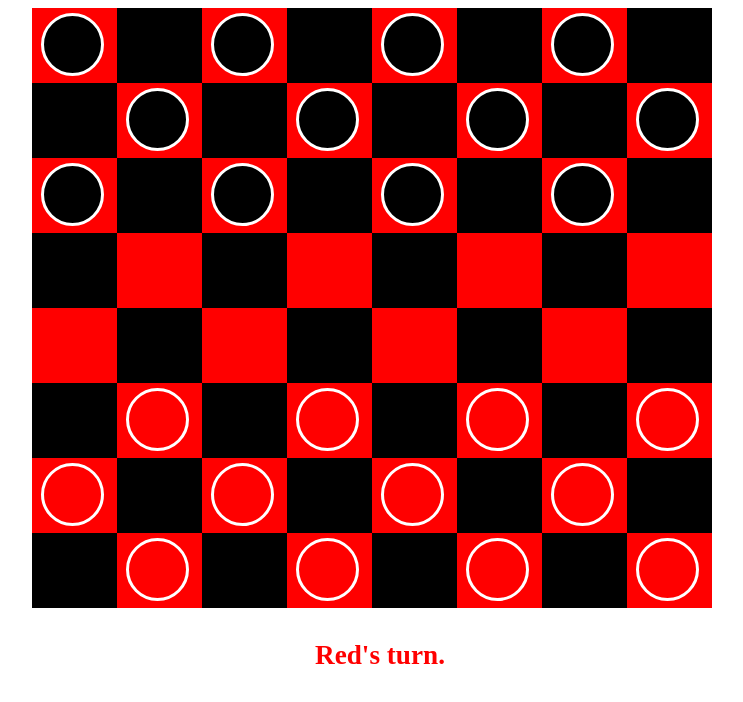
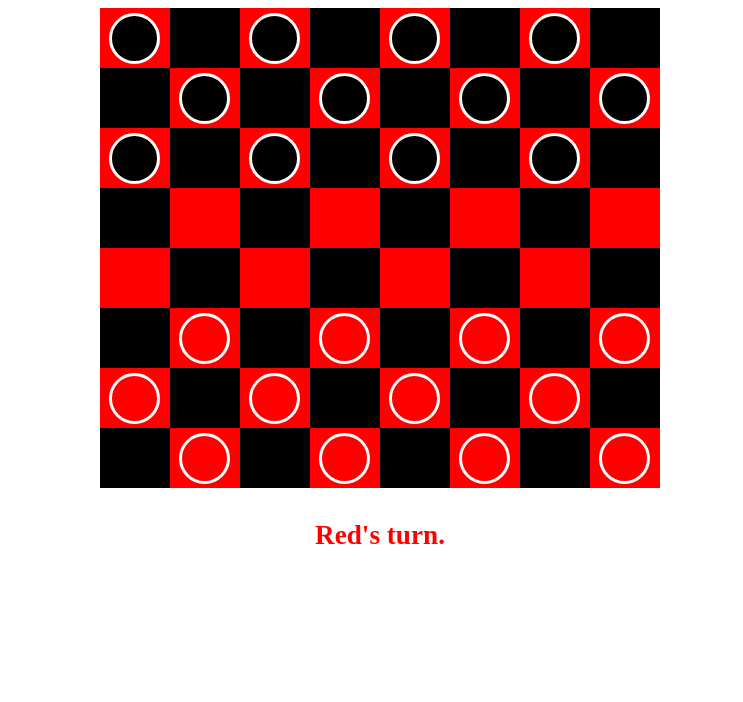
Before and after one commit to adamromero/Checkers, a plain HTML site: page index.html in a window 1280 px wide. Shown: the whole page, without its empty margins (260-1003 px from the left). Drawn offline with nearby package versions, Linux system fonts and the light colour scheme.

Commit message:
Make game board smaller

```diff
--- a/style.css
+++ b/style.css
@@ -1,5 +1,5 @@
 .gameboard {
-	width: 696px;
+	width: 560px;
 	margin: 0 auto;
 }
 .message {
@@ -9,7 +9,7 @@
     font-weight: bold;
 }
 .row {
-	height: 75px;
+	height: 60px;
 }
 .red {
 	background-color: red;
@@ -24,13 +24,13 @@
 	color: black;
 }
 .tile {
-	width: 85px;
-	height: 75px;
+	width: 70px;
+	height: 60px;
 	display: inline-block;
 }
 .marker {
-	width: 57px;
-	height: 57px;
+	width: 45px;
+	height: 45px;
 	border-radius: 35px;
 	border: 3px solid white;
 	position: absolute;
```
